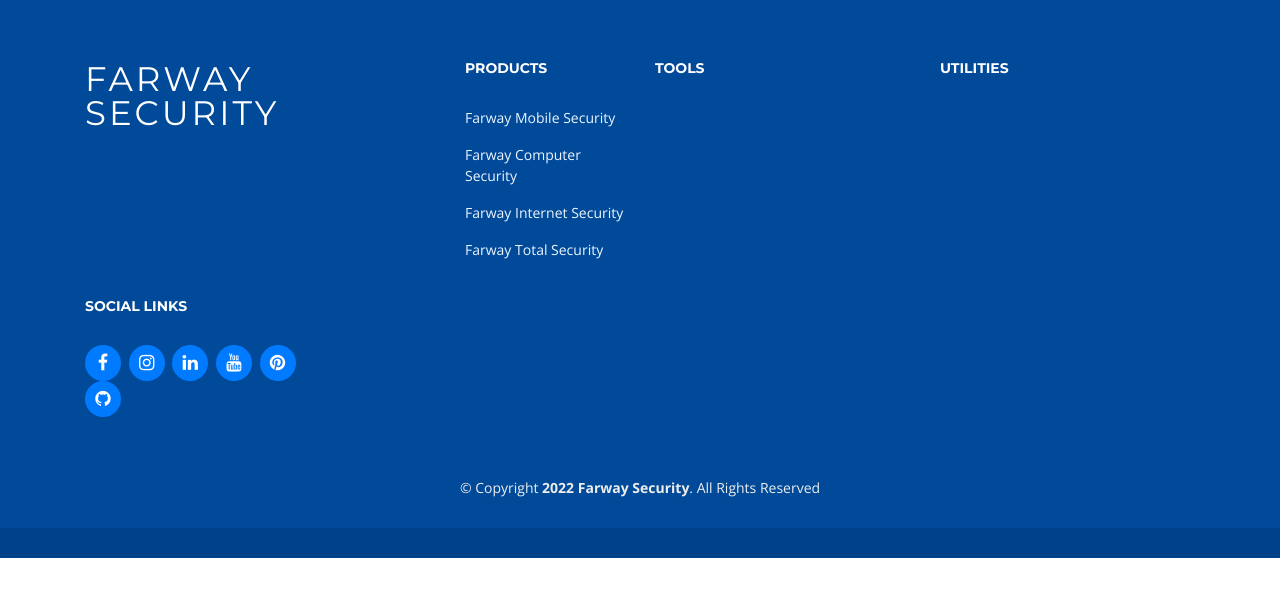
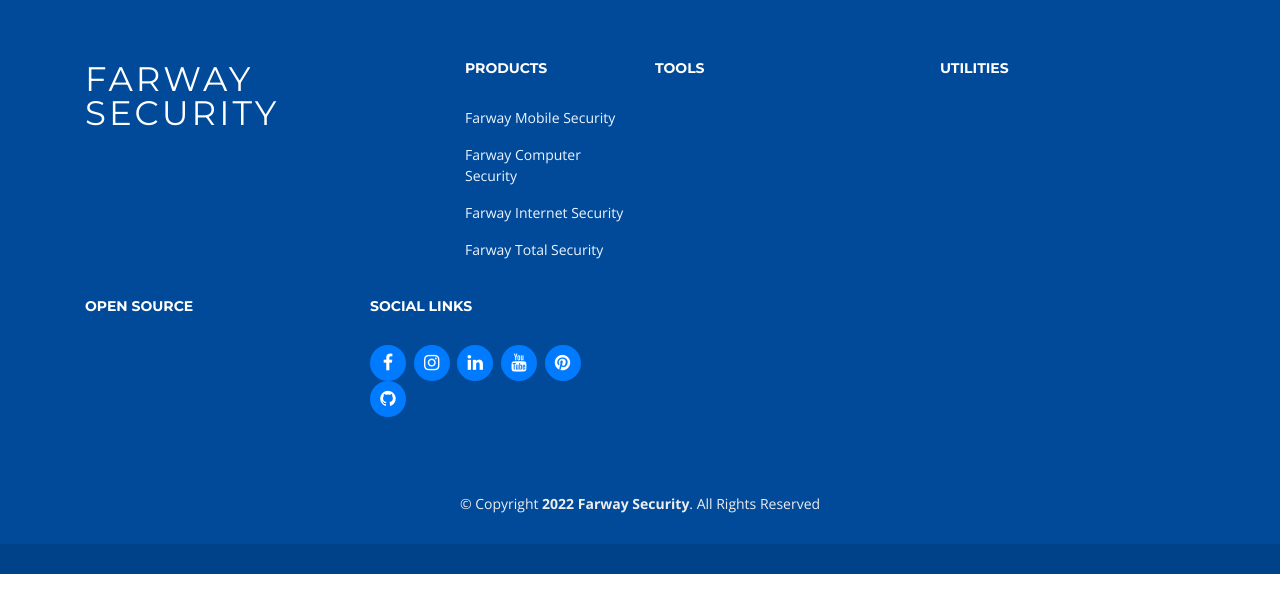
Before and after one commit to Farway-Security/farwaysecurity.github.io, a plain HTML site: page index.html in a window 1280 px wide. Drawn offline with nearby package versions, Linux system fonts and the light colour scheme.

Commit message:
html updated

```diff
--- a/index.html
+++ b/index.html
@@ -80,6 +80,18 @@
             </ul>
           </div>
 
+          <div class="col-lg-3 col-md-6 footer-links">
+            <h4>Open Source</h4>
+            <ul>
+            <li><a href=""></a></li>
+            <li><a href=""></a></li>
+            <li><a href=""></a></li>
+            <li><a href=""></a></li>
+            <li><a href=""></a></li>
+            <li><a href=""></a></li>
+            </ul>
+          </div>
+
 
           <div class="col-lg-3 col-md-6 footer-contact">
             <h4>Social Links</h4>
```
